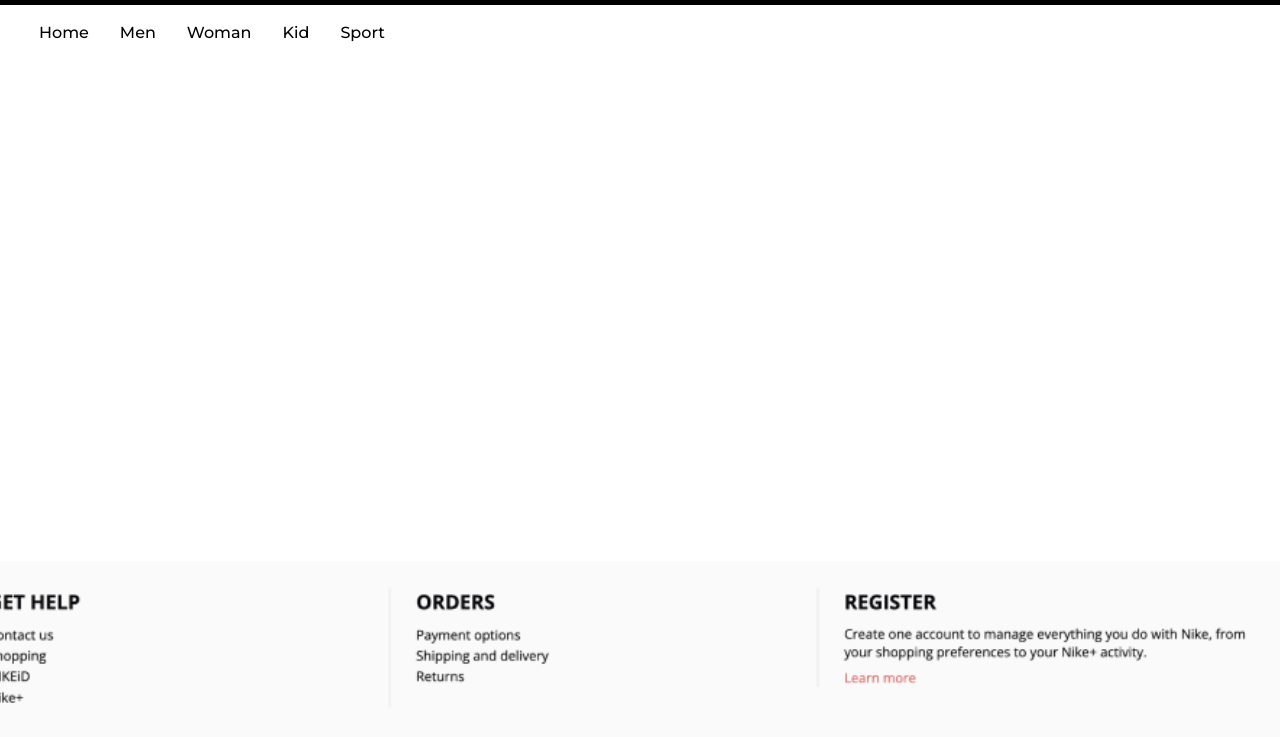
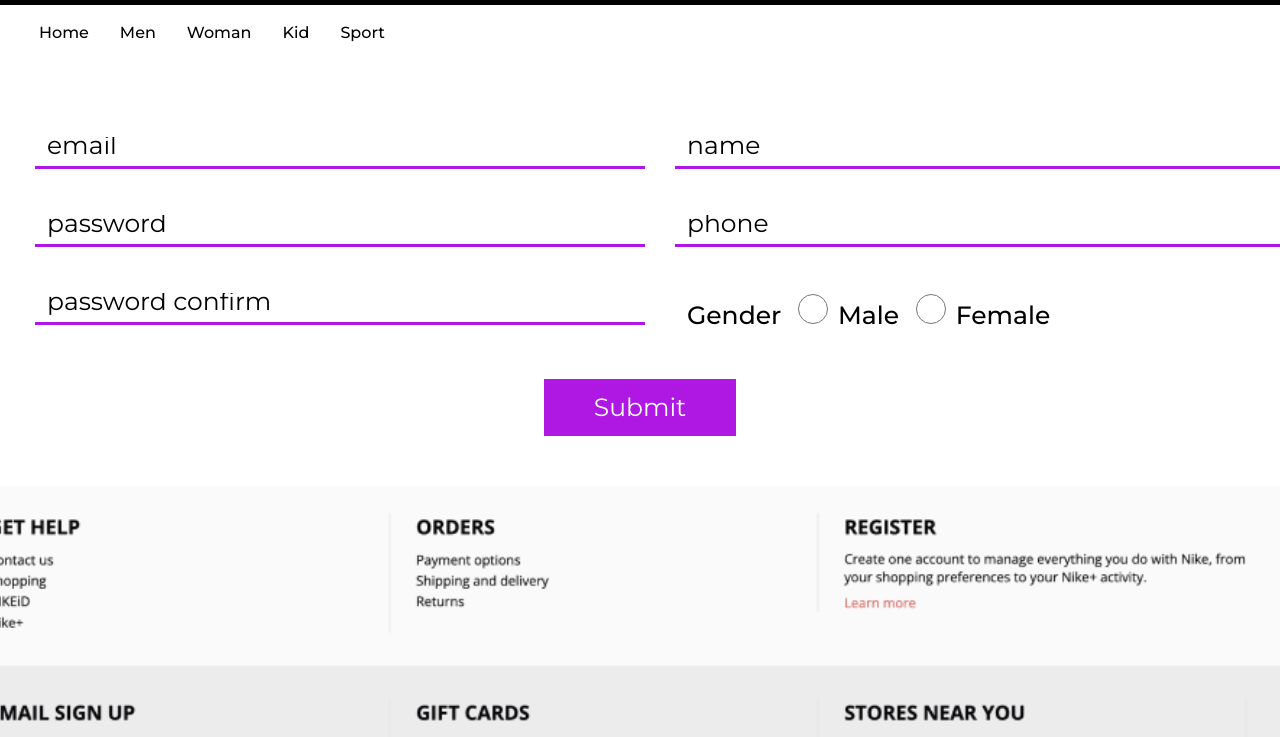
Before and after one commit to vankhang9999/CAPSTONE_JS_BC32E_TRANVANKHANG_TRANTANHUY, a plain HTML site: page register.html in a window 1280 px wide. Shown: the part 58-795 px from the top of the page. Drawn offline with nearby package versions, Linux system fonts and the light colour scheme.

Commit message:
up source register

```diff
--- a/controllers/product.js
+++ b/controllers/product.js
@@ -12,3 +12,22 @@ function ProDuct(){
     this.feature='';
     this.image='';
 }
+function Data(){
+    this.email='';
+    this.password='';
+    this.name='';
+    this.gender=true;
+    this.phone='';
+
+
+    layGioiTinh=(gender)=>{
+
+        for(const i in gender){
+            if(gender[i].checked===true){
+                if(gender[i].value==='true'){
+                    return true
+                }return false
+            }
+        }
+       }
+}
--- /dev/null
+++ b/controllers/register.js
@@ -0,0 +1,31 @@
+
+
+document.getElementById('submit').onclick=()=>{
+   var name =document.getElementById('nameID').value;
+   var email =document.getElementById('email').value;
+   var passWord =document.getElementById('password').value;
+   var phone =document.getElementById('PhoneID').value;
+   var gioiTinh =document.getElementsByName('gender');
+
+   var data= new Data()
+   data.name=name
+   data.email=email
+   data.password=passWord
+   data.gender=layGioiTinh(gioiTinh)
+   data.phone=phone
+   console.log(data)
+
+   var promise=axios({
+    url:'https://shop.cyberlearn.vn/api/Users/signup',
+    method:'POST',
+    data:data
+});
+
+promise.then(function(result){
+    console.log(result.data.content);
+});
+promise.catch(function(err){
+    console.log(err);
+})
+
+}
--- a/css/register.scss
+++ b/css/register.scss
@@ -44,78 +44,70 @@
         }
     }
 }
+form{
+    margin-top: 50px;
+    // display: flex;
+    // justify-content: center;
+    .form-group{
+        width: 100%;
+        margin: 20px;
+        .form-control{
+            border: none;
+            border-radius: 0%;
+            border-bottom: 3px solid #AE18E2;
+            margin-bottom:  40px;
+            background-color: none;
+           input{
+            width: 100%;
+            background-color: transparent;
+            outline: 0;
+            border: 0;
+            &::placeholder{
+                color: #000000;
+                font-size: 25px;
 
+            }
+           }
+        }
+        .gt{
+            display: flex;
+            border: none;
+            align-items: center;
+            font-size: 25px;
+            font-weight: 500;
+            color: #000000;
+            .SEX{
+                input{
+                    width: 30px;
+                    height: 30px;
+                    font-size: 30px;
+                    border-radius: 10px;
+                    margin: 10px ;
+                    padding: 10px;
 
+                }
 
-// form{
-//     margin-top: 50px;
-//     display: flex;
-//     justify-content: center;
-//     .form-group{
-//         width: 30%;
-//         margin: 20px;
-//         .form-control{
-//             border: none;
-//             border-radius: 0%;
-//             border-bottom: 3px solid #AE18E2;
-//             margin-bottom:  40px;
-//            input{
-//             width: 70%;
-//             outline: 0;
-//             border: 0;
-//             &::placeholder{
-//                 color: #000000;
-//                 font-size: 25px;
-
-//             }
-//            }
-//         }
-//         .gt{
-//             display: flex;
-//             border: none;
-//             align-items: center;
-//             .SEX{
-//                 input{
-//                     width: 30px;
-//                     height: 30px;
-//                     font-size: 30px;
-//                     border-radius: 10px;
-//                     margin: 10px ;
-//                     padding: 10px;
-//                 }
-
-//                }
-//         }
-//     }
-// }
-// .submit{
-//     text-align: center;
-//     font-size: 30px;
-//     input{
-//         background-color: #AE18E2;
-//         padding: 10px 50px;
-//         color: white;
-//         border: none;
-//         outline: none;
-//     }
-// }
-
-
-
-
-
-
-
-
-
-
-
+               }
+        }
+    }
+}
+.submit{
+    text-align: center;
+    font-size: 25px;
+    input{
+        background-color: #AE18E2;
+        padding: 10px 50px;
+        color: white;
+        border: none;
+        outline: none;
+    }
+}
 .footer{
     background-image: url(../img/image\ 8.png);
     height: 350px;
     background-size: cover;
     background-position: center;
     background-repeat: no-repeat;
-    margin-top: 500px;
+    margin-top: 50px;
 
 }
--- a/register.html
+++ b/register.html
@@ -76,7 +76,10 @@
           </div>
         </div>
       </section>
-      <!-- <form action="#">
+      <form action="#">
+       <div class="container">
+        <div class="row">
+          <div class="col-xl-6 col-sm-12">
             <div class="form-group">
               <div class="form-control">
                 <input type="email" name="email" id="email" placeholder="email">
@@ -91,6 +94,8 @@
                 <input type="password" id="password1" placeholder="password confirm">
               </div>
             </div>
+          </div>
+          <div class="col-xl-6 col-sm-12">
             <div class="form-group">
               <div class="form-control">
                 <input type="text" id="nameID" placeholder="name">
@@ -100,16 +105,19 @@
               </div>
               <div class="form-control gt">
                 <div class="SEX  d-block">
-              <span>Gender</span>
-              <label><input type="radio" value="true" name="gt">Male</label>
-              <label><input type="radio" value="false" name="gt">Female</label>
+                  <label for="gender">Gender</label>
+                  <label><input type="radio" value="true" name="gender">Male</label>
+                  <label><input type="radio" value="false" name="gender">Female</label>
+                </div>
+              </div>
+            </div>
           </div>
         </div>
        </div>
       </form>
       <div class="submit">
-        <input type="submit" value="Submit">
-      </div> -->
+        <input type="submit" id="submit" value="Submit">
+      </div>
       <footer class="footer"></footer>
     <!-- Optional JavaScript -->
     <!-- jQuery first, then Popper.js, then Bootstrap JS -->
@@ -134,5 +142,7 @@
       crossorigin="anonymous"
       referrerpolicy="no-referrer"
     ></script>
+    <script src="./controllers/product.js"></script>
+    <script src="./controllers/register.js"></script>
   </body>
 </html>
```
Also changed, not shown: css/register.css, css/register.min.css. Lines whose indentation alone changed are shown as unchanged.
